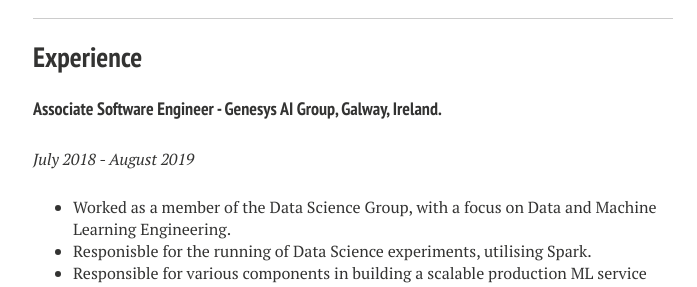
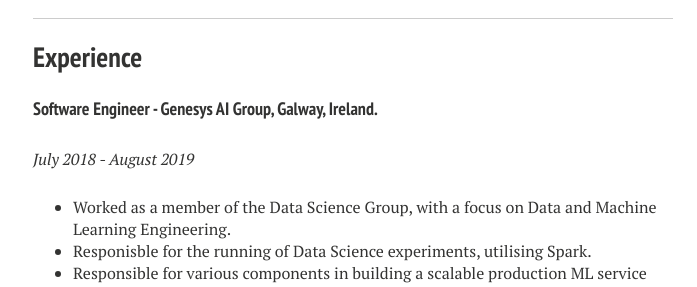
Before and after one commit to cbreathnach/cbreathnach.github.io, a Jekyll site: the page built from _pages/cv.md, in a window 1280 px wide and 900 px high, scrolled down 500 px. Shown: the part 163-450 px from the top of the window, without its empty margins (287-984 px from the left). Built offline with Jekyll 4.4.1, drawn with Linux system fonts in a browser that asks for light colours; nearby versions of some CDN libraries.

Commit message:
Update CV

```diff
--- a/_pages/cv.md
+++ b/_pages/cv.md
@@ -27,7 +27,7 @@ comments: false
 
 ## Experience
 
-#### Associate Software Engineer - Genesys AI Group, Galway, Ireland.
+#### Software Engineer - Genesys AI Group, Galway, Ireland.
 *July 2018 - August 2019*
 
 * Worked as a member of the Data Science Group, with a focus on Data and Machine Learning Engineering.
```
